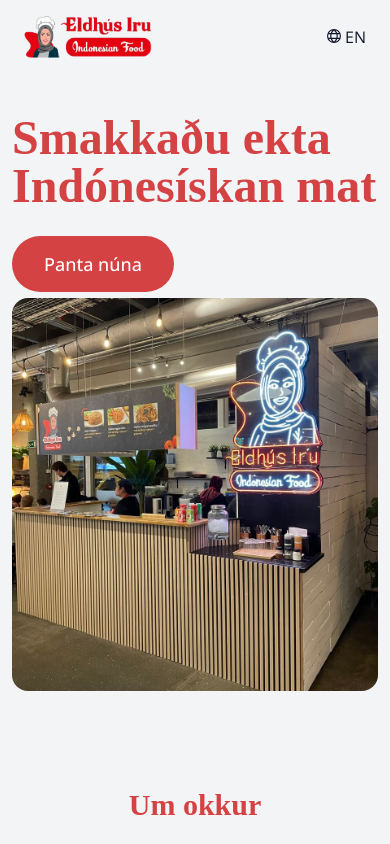
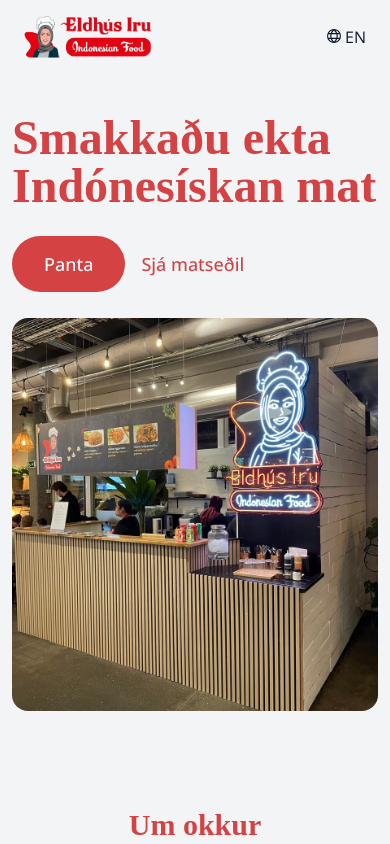
Before and after one commit to palmigudmunds/EldhusIruVefur, a React (Create React App) app in the folder eldhusiru/: page / in a window 390 px wide. Shown: the top 844 px of the page. Built offline with nearby package versions, Linux system fonts and the light colour scheme; a web font is replaced by a local one.

Commit message:
Added button to see menu from mobile

```diff
--- a/eldhusiru/public/locales/en/translation.json
+++ b/eldhusiru/public/locales/en/translation.json
@@ -7,7 +7,8 @@
 
     "header-main": "Taste authentic Indonesian food",
     "header-phone-text": "Order by calling +354 615-4400",
-    "order-now-button": "Order now",
+    "order-now-button": "Order",
+    "see-menu-button": "See the menu",
 
     "aboutus-header": "About us",
     "aboutus-text": "At Ira's Kitchen we bla bla passion for good food .... Lorem ipsum dolor sit amet, consectetur adipiscing elit. Morbi accumsan tellus vitae tellus mattis, quis rhoncus orci tincidunt. Vivamus consequat arcu nec diam luctus, eu placerat ante ullamcorper. Aenean a euismod ipsum, non faucibus massa. Etiam quam arcu, fermentum ut eros vitae, molestie pulvinar magna. Curabitur tristique vitae metus sit amet tincidunt. Cras rutrum efficitur erat vel dapibus. Nunc tempor porta enim vitae lobortis. Nullam consectetur fringilla mi quis malesuada. Nam volutpat lectus in venenatis tincidunt. Morbi sit amet risus turpis. Nullam vel arcu mauris. Donec arcu dui, volutpat ac tellus convallis, hendrerit consequat libero. Orci. Verði ykkur að góðu.",
--- a/eldhusiru/public/locales/is/translation.json
+++ b/eldhusiru/public/locales/is/translation.json
@@ -7,7 +7,8 @@
 
     "header-main": "Smakkaðu ekta Indónesískan mat",
     "header-phone-text": "Pantaðu í síma 615-4400",
-    "order-now-button": "Panta núna",
+    "order-now-button": "Panta",
+    "see-menu-button": "Sjá matseðil",
 
     "aboutus-header": "Um okkur",
     "aboutus-text": "Á Eldhús Iru er okkar umhugað um gæði og varð staðurinn til úr hreinni ástríðu fyrir góðum .... Lorem ipsum dolor sit amet, consectetur adipiscing elit. Morbi accumsan tellus vitae tellus mattis, quis rhoncus orci tincidunt. Vivamus consequat arcu nec diam luctus, eu placerat ante ullamcorper. Aenean a euismod ipsum, non faucibus massa. Etiam quam arcu, fermentum ut eros vitae, molestie pulvinar magna. Curabitur tristique vitae metus sit amet tincidunt. Cras rutrum efficitur erat vel dapibus. Nunc tempor porta enim vitae lobortis. Nullam consectetur fringilla mi quis malesuada. Nam volutpat lectus in venenatis tincidunt. Morbi sit amet risus turpis. Nullam vel arcu mauris. Donec arcu dui, volutpat ac tellus convallis, hendrerit consequat libero. Orci. Verði ykkur að góðu.",
--- a/eldhusiru/src/components/MainMenu/index.js
+++ b/eldhusiru/src/components/MainMenu/index.js
@@ -1,26 +1,40 @@
-import React from 'react';
-import { useTranslation } from 'react-i18next';
-import diskur from '../../resources/stadurinn.jpeg';
-
+import React from "react";
+import { useTranslation } from "react-i18next";
+import { Link } from "react-router-dom";
+import diskur from "../../resources/stadurinn.jpeg";
 
 const MainMenu = () => {
-
   const { t } = useTranslation();
 
   return (
-        <div id="main-section" className="flex flex-col md:flex-row justify-start items-center max-w-none md:max-w-screen-xl mx-auto md:max-h-screen space-x-0 md:space-x-4">
+    <div
+      id="main-section"
+      className="flex flex-col md:flex-row justify-start items-center max-w-none md:max-w-screen-xl mx-auto md:max-h-screen space-x-0 md:space-x-4"
+    >
       <div className="w-full md:w-1/2">
-                <h1 className="max-md:mt-5">{t('header-main')}</h1>
-                <div className="pt-10">
+        <h1 className="max-md:mt-5">{t("header-main")}</h1>
+        <div className="pt-10 space-x-4 max-md:mb-5">
           <a
-                        href='https://yess.is/eldhus-iru'
-                        className="bg-main text-white text-lg md:text-xl font-medium py-4 px-8 rounded-full hover:bg-red-700 ease-in-out"
-                        >{t('order-now-button')}</a>
+            href="https://yess.is/eldhus-iru"
+            className="bg-main text-white text-lg md:text-xl font-medium py-4 px-8 rounded-full hover:bg-red-700 ease-in-out duration-300"
+          >
+            {t("order-now-button")}
+          </a>
+          <Link
+            to="/menu"
+            className="text-main hover:text-red-400 text-lg md:text-xl font-medium ease-in-out duration-300"
+          >
+            {t("see-menu-button")}
+          </Link>
         </div>
       </div>
       <div className="flex justify-center w-full h-full md:w-1/2 md:max-h-screen mt-5 md:mt-0">
         {/* <div className='w-full md:w-11/12 h-full md:h-5/6 border-2 border-black-500 rounded-3xl'></div> */}
-                <img className="w-full h-auto object-cover rounded-2xl md:max-w-[35rem] max-w-[24rem]" src={diskur} alt="diskur"/>
+        <img
+          className="w-full h-auto object-cover rounded-2xl md:max-w-[35rem] max-w-[24rem]"
+          src={diskur}
+          alt="diskur"
+        />
       </div>
     </div>
   );
```
Lines whose indentation alone changed are shown as unchanged.
